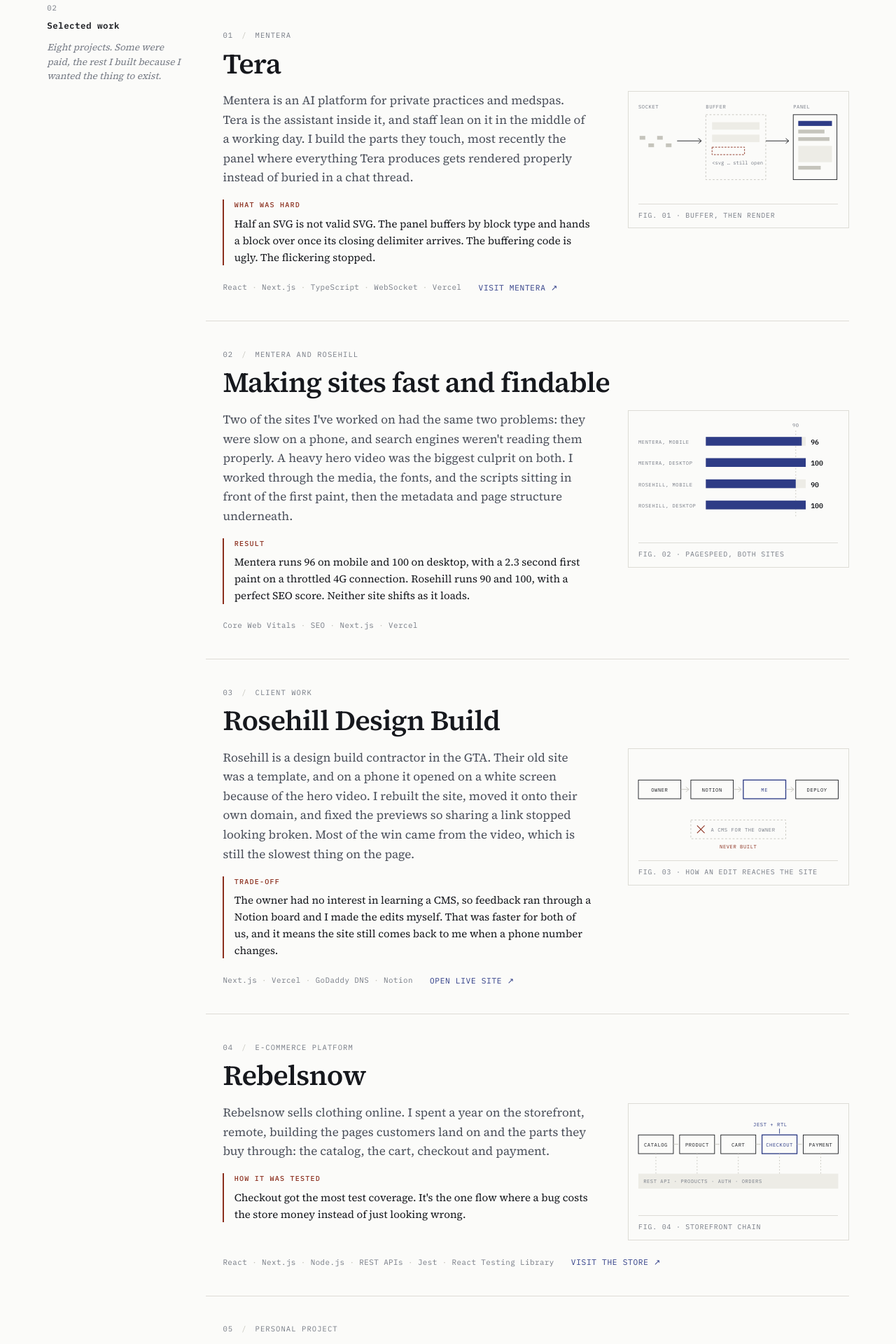
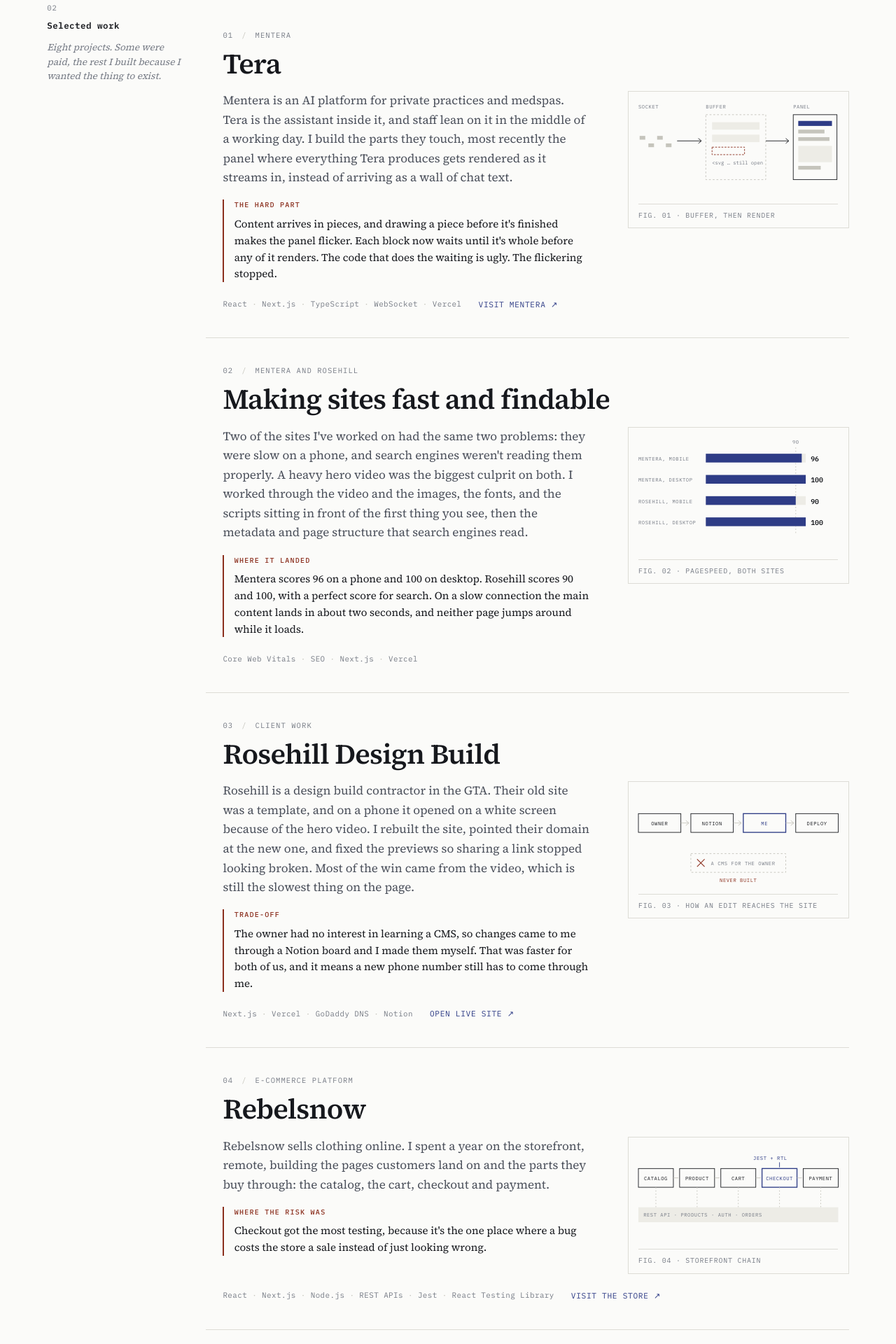
Before and after one commit to PravdeepK/portfolio, a Next.js app: page / in a window 1280 px wide. Shown: the part 1620-3540 px from the top of the page at 70% size. Built offline with nearby package versions, Linux system fonts and the light colour scheme.

Commit message:
fixed up wording

```diff
--- a/src/app/page.tsx
+++ b/src/app/page.tsx
@@ -40,10 +40,10 @@ const projects: Project[] = [
     title: "Tera",
     category: "Mentera",
     description:
-      "Mentera is an AI platform for private practices and medspas. Tera is the assistant inside it, and staff lean on it in the middle of a working day. I build the parts they touch, most recently the panel where everything Tera produces gets rendered properly instead of buried in a chat thread.",
+      "Mentera is an AI platform for private practices and medspas. Tera is the assistant inside it, and staff lean on it in the middle of a working day. I build the parts they touch, most recently the panel where everything Tera produces gets rendered as it streams in, instead of arriving as a wall of chat text.",
     detail:
-      "Half an SVG is not valid SVG. The panel buffers by block type and hands a block over once its closing delimiter arrives. The buffering code is ugly. The flickering stopped.",
-    noteLabel: "What was hard",
+      "Content arrives in pieces, and drawing a piece before it's finished makes the panel flicker. Each block now waits until it's whole before any of it renders. The code that does the waiting is ugly. The flickering stopped.",
+    noteLabel: "The hard part",
     figure: <StreamFigure />,
     caption: "Fig. 01 · Buffer, then render",
     meta: ["React", "Next.js", "TypeScript", "WebSocket", "Vercel"],
@@ -55,10 +55,10 @@ const projects: Project[] = [
     title: "Making sites fast and findable",
     category: "Mentera and Rosehill",
     description:
-      "Two of the sites I've worked on had the same two problems: they were slow on a phone, and search engines weren't reading them properly. A heavy hero video was the biggest culprit on both. I worked through the media, the fonts, and the scripts sitting in front of the first paint, then the metadata and page structure underneath.",
+      "Two of the sites I've worked on had the same two problems: they were slow on a phone, and search engines weren't reading them properly. A heavy hero video was the biggest culprit on both. I worked through the video and the images, the fonts, and the scripts sitting in front of the first thing you see, then the metadata and page structure that search engines read.",
     detail:
-      "Mentera runs 96 on mobile and 100 on desktop, with a 2.3 second first paint on a throttled 4G connection. Rosehill runs 90 and 100, with a perfect SEO score. Neither site shifts as it loads.",
-    noteLabel: "Result",
+      "Mentera scores 96 on a phone and 100 on desktop. Rosehill scores 90 and 100, with a perfect score for search. On a slow connection the main content lands in about two seconds, and neither page jumps around while it loads.",
+    noteLabel: "Where it landed",
     figure: (
       <ScoreBars
         title="PageSpeed scores: Mentera 96 on mobile and 100 on desktop, Rosehill 90 on mobile and 100 on desktop."
@@ -78,9 +78,9 @@ const projects: Project[] = [
     title: "Rosehill Design Build",
     category: "Client work",
     description:
-      "Rosehill is a design build contractor in the GTA. Their old site was a template, and on a phone it opened on a white screen because of the hero video. I rebuilt the site, moved it onto their own domain, and fixed the previews so sharing a link stopped looking broken. Most of the win came from the video, which is still the slowest thing on the page.",
+      "Rosehill is a design build contractor in the GTA. Their old site was a template, and on a phone it opened on a white screen because of the hero video. I rebuilt the site, pointed their domain at the new one, and fixed the previews so sharing a link stopped looking broken. Most of the win came from the video, which is still the slowest thing on the page.",
     detail:
-      "The owner had no interest in learning a CMS, so feedback ran through a Notion board and I made the edits myself. That was faster for both of us, and it means the site still comes back to me when a phone number changes.",
+      "The owner had no interest in learning a CMS, so changes came to me through a Notion board and I made them myself. That was faster for both of us, and it means a new phone number still has to come through me.",
     noteLabel: "Trade-off",
     figure: (
       <WorkflowFigure />
@@ -97,8 +97,8 @@ const projects: Project[] = [
     description:
       "Rebelsnow sells clothing online. I spent a year on the storefront, remote, building the pages customers land on and the parts they buy through: the catalog, the cart, checkout and payment.",
     detail:
-      "Checkout got the most test coverage. It's the one flow where a bug costs the store money instead of just looking wrong.",
-    noteLabel: "How it was tested",
+      "Checkout got the most testing, because it's the one place where a bug costs the store a sale instead of just looking wrong.",
+    noteLabel: "Where the risk was",
     figure: <CommerceFigure />,
     caption: "Fig. 04 · Storefront chain",
     meta: [
@@ -119,7 +119,7 @@ const projects: Project[] = [
     description:
       "fakewordle.com is Wordle, except you play it against someone else. You open a room, send someone the code, and race them in real time with a chat running alongside. Accounts and past games are saved, and Claude writes the word lists.",
     detail:
-      "Firestore was the wrong tool for the match loop. Every keystroke that mattered was a write and you could feel the lag. I moved the in-match state onto the socket server and only wrote the final result to Firestore, which fixed it.",
+      "I ran the live game straight off the database to begin with, which meant a write for every letter a player typed, and you could feel the delay. Moving the match onto its own live server fixed it, and the database only stores the result now.",
     noteLabel: "What went wrong",
     figure: <SocketFigure />,
     caption: "Fig. 05 · Where the state lives",
@@ -142,8 +142,8 @@ const projects: Project[] = [
     description:
       "Every semester I typed my class timetable into a calendar by hand. Now I upload a screenshot of the timetable and get back a calendar file that imports straight into Google Calendar or Outlook.",
     detail:
-      "The model was the easy part. Timetables are grids where the position of a cell carries the meaning, so the parsing had to keep where something sat as well as what it said.",
-    noteLabel: "What was hard",
+      "The model was the easy part. A timetable is a grid where position carries the meaning: where a class sits tells you when it is, so parsing the text alone throws away half the information.",
+    noteLabel: "The hard part",
     figure: <TimetableFigure />,
     caption: "Fig. 06 · Cell to event",
     meta: ["Next.js", "Claude vision API", "ICS"],
@@ -159,7 +159,7 @@ const projects: Project[] = [
     description:
       "One of my two capstones. It takes health data and predicts risk, and the point of the project was putting a plain statistical model up against a small neural network on the same data to see what the extra complexity actually bought.",
     detail:
-      "Logistic regression against a multilayer perceptron, with a FastAPI backend and a Next.js frontend. I did the data prep and the evaluation, then built the frontend, because a confusion matrix in a notebook is not a demo anyone outside the program can read.",
+      "I prepared the data and ran the comparison between the two models, then built the interface for it, because a page of numbers in a notebook is not something you can put in front of anyone outside the program.",
     noteLabel: "My part",
     figure: <ModelsFigure />,
     caption: "Fig. 07 · Same inputs, two models",
@@ -173,7 +173,7 @@ const projects: Project[] = [
     description:
       "Fake job postings are a real problem for people applying for work in Canada. HuntigoX checks the employer behind a listing before anyone applies: it confirms the business is real and registered, then scores the posting against the patterns that show up in scams. The compliance side is built around Canadian hiring rules.",
     detail:
-      "I built the candidate and employer interfaces, including the verification flow and the scorecard evaluators see. On the ML side I worked on the anomaly detection and the legitimacy scoring behind those results, including the LMIA reference checks.",
+      "I built what candidates and employers actually see, including the verification steps and the scorecard at the end of them. On the model side I worked on spotting the patterns that mark a listing as suspect.",
     noteLabel: "My part",
     figure: <VerificationFigure />,
     caption: "Fig. 08 · Verification output, illustrative",
```
